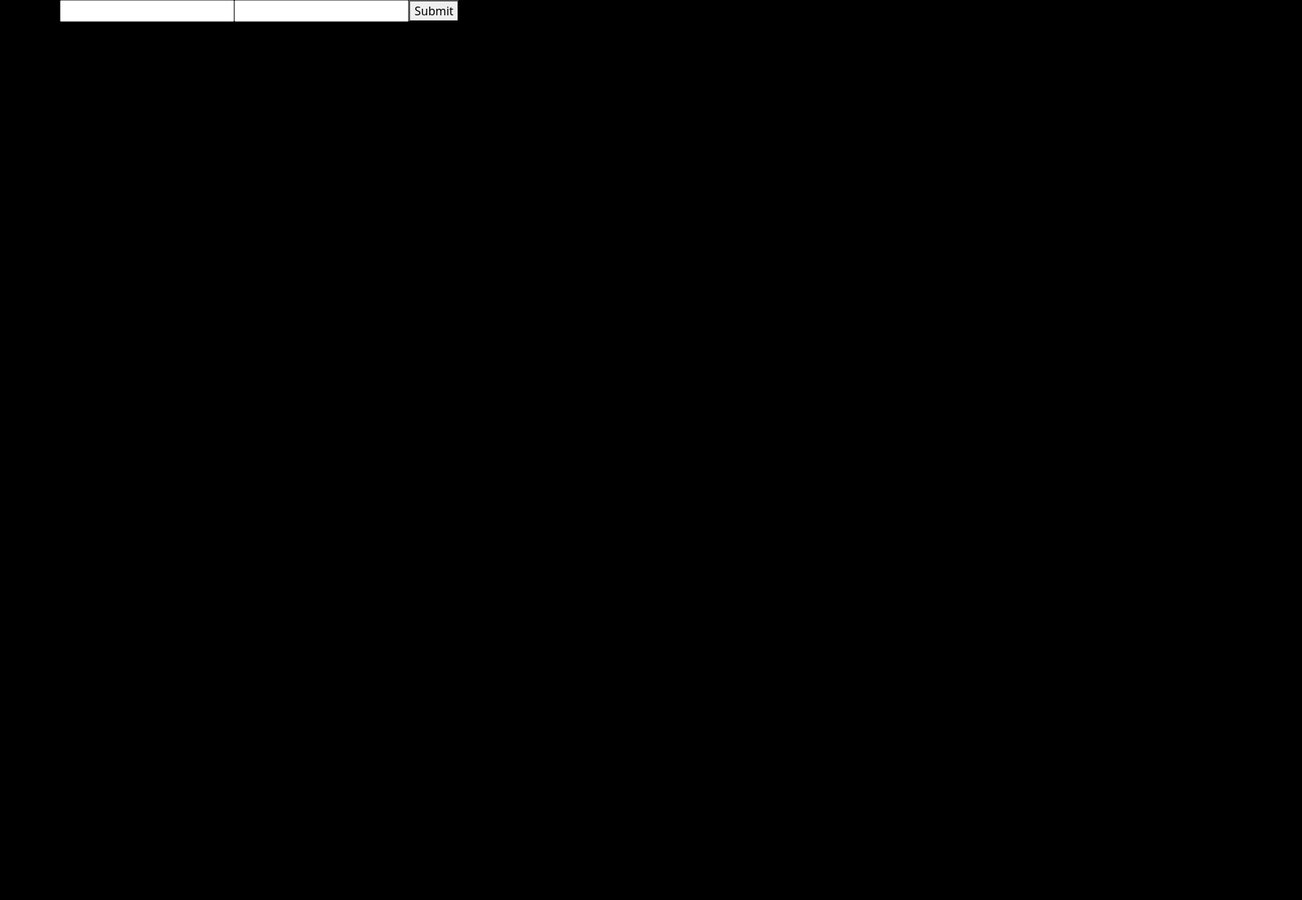
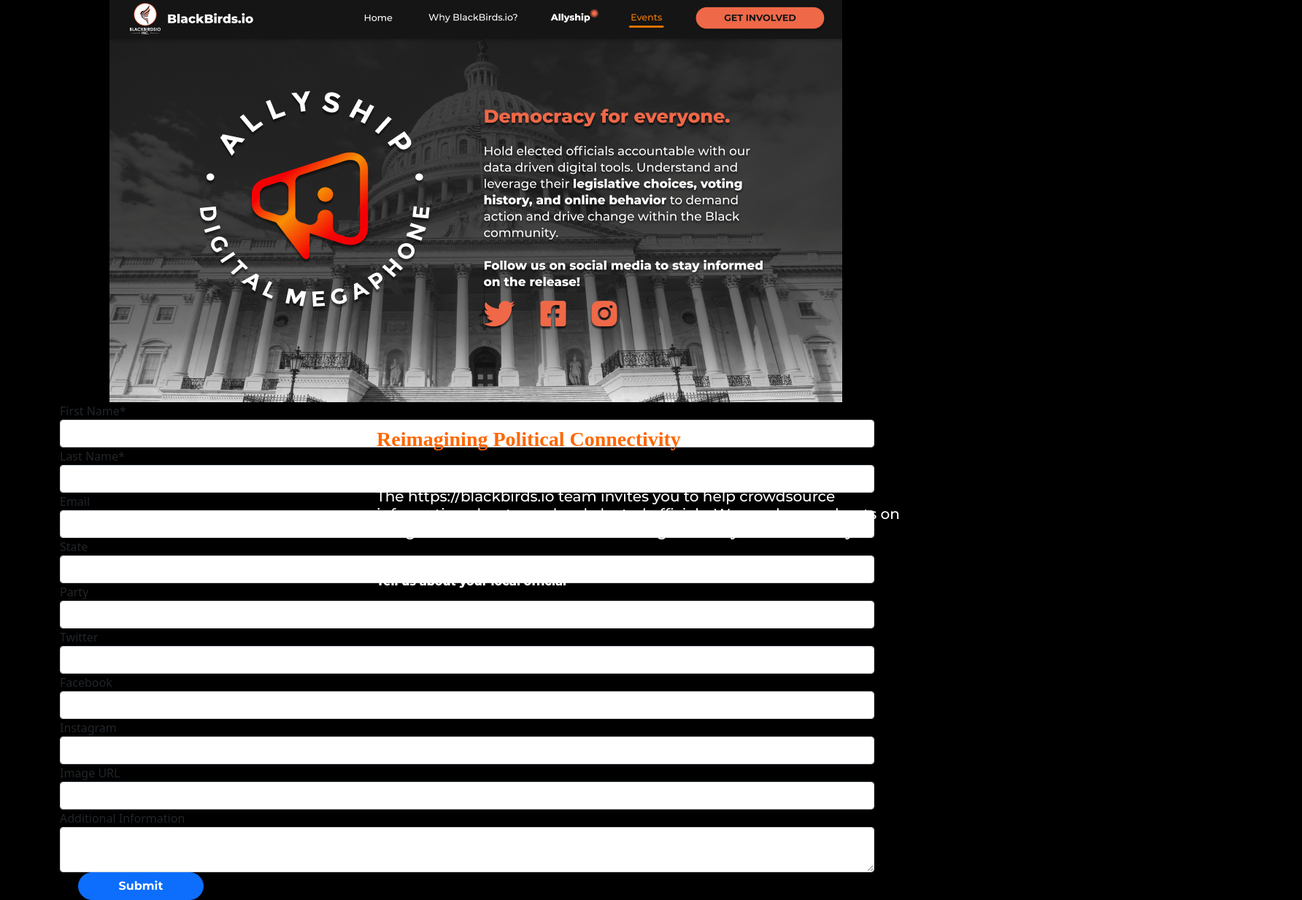
Before and after one commit to e0marina/react-dev-challenge, a React (Create React App) app: page / in a window 1280 px wide. Shown: the whole page at 73% size, 1784 px wide, since content can reach past the window. Before the commit the page ends 800 px from the top, so only its background shows below. Built offline with nearby package versions, Linux system fonts and the light colour scheme; a web font is replaced by a local one.

Commit message:
getting somewhere with validation

```diff
--- a/package.json
+++ b/package.json
@@ -6,7 +6,7 @@
     "@testing-library/jest-dom": "^5.11.4",
     "@testing-library/react": "^11.1.0",
     "@testing-library/user-event": "^12.1.10",
-    "bootstrap": "^5.0.2",
+    "bootstrap": "^5.1.0",
     "formik": "^2.2.9",
     "react": "^17.0.2",
     "react-bootstrap": "^2.0.0-beta.4",
--- a/src/components/form.js
+++ b/src/components/form.js
@@ -1,68 +1,18 @@
-import React, { useState } from 'react';
-import { Form, Button, Col } from 'react-bootstrap';
-import { Link } from 'react-router-dom';
+import React from 'react';
+import { Formik, Field, Form } from 'formik';
+// import { Form, Button, Col } from 'react-bootstrap';
+//import { Link } from 'react-router-dom';
+import 'bootstrap/dist/css/bootstrap.min.css';
 
 const FormWrapper = () => {
-  const formFieldArr = [
-    {
-      id: 'formBasicFirstName',
-      label: 'First Name *',
-      placeholder: 'First Name',
-      name: 'firstname',
-    },
-    {
-      id: 'formBasicLastName',
-      label: 'Last Name *',
-      placeholder: 'Last Name',
-      name: 'lastname',
-    },
-    {
-      id: 'formBasicEmail',
-      label: 'Email',
-      placeholder: 'Email',
-      name: 'email',
-    },
-    {
-      id: 'formBasicState',
-      label: 'State',
-      placeholder: 'State',
-      name: 'state',
-    },
-    {
-      id: 'formBasicParty',
-      label: 'Party',
-      placeholder: 'Party',
-      name: 'party',
-    },
-    {
-      id: 'formBasicTwitter',
-      label: 'Twitter',
-      placeholder: 'Twitter',
-      name: 'twitter',
-    },
-    {
-      id: 'formBasicFacebook',
-      label: 'Facebook',
-      placeholder: 'Facebook',
-      name: 'facebook',
-    },
-    {
-      id: 'formBasicInstagram',
-      label: 'Instagram',
-      placeholder: 'Instagram',
-      name: 'instagram',
-    },
-    {
-      id: 'formBasicImageUrl',
-      label: 'Image Url',
-      placeholder: 'Image Url',
-      name: 'imageurl',
-    },
-  ];
-
-  const initialInputState = {
-    firstname: '',
-    lastname: '',
+  return (
+    <>
+      {/* <Col></Col>
+      <Col> */}
+      <Formik
+        initialValues={{
+          firstName: '',
+          lastName: '',
           email: '',
           state: '',
           party: '',
@@ -70,72 +20,79 @@ const FormWrapper = () => {
           facebook: '',
           instagram: '',
           imageurl: '',
-    textarea: '',
-  };
-  const [eachEntry, setEachEntry] = useState(initialInputState);
-
-  const {
-    firstname,
-    lastname,
-    email,
-    state,
-    party,
-    twitter,
-    facebook,
-    instagram,
-    imageurl,
-    textarea,
-  } = eachEntry;
-
-  const handleInputChange = (e) => {
-    setEachEntry({ ...eachEntry, [e.target.name]: e.target.value });
-  };
-
-  const [checked, setChecked] = useState(false);
-  const handleCheckClick = () => setChecked(!checked);
-
-  const handleSubmit = (e) => {
-    localStorage.setItem('candidate', JSON.stringify(eachEntry));
-    window.scrollTo(0, 0);
-  };
-
-  return (
-    <>
-      <Col></Col>
-      <Col>
-        <Form className='form-body'>
-          {formFieldArr.map((field, idx) => (
-            <Form.Group className='mb-3' controlId={field.id} key={idx}>
-              <Form.Label className='form-label'>{field.label}</Form.Label>
-              <Form.Control
-                size='sm'
-                type='text'
-                name={field.name}
-                placeholder={field.placeholder}
-                onChange={handleInputChange}
-              />
-            </Form.Group>
-          ))}
-          <Form.Group className='mb-3' controlId='exampleForm.ControlTextarea1'>
-            <Form.Label>Additional Information</Form.Label>
-            <Form.Control
-              as='textarea'
-              rows={5}
-              name='textarea'
-              onChange={handleInputChange}
-            />
-          </Form.Group>
-          <Form.Group className='mb-3' controlId='formBasicCheckbox'>
-            <Form.Check
-              className='check'
-              name='checkbox'
-              type='checkbox'
-              onClick={handleCheckClick}
-              label='By checking this box, you acknowledge you are at least 18 years of age.'
-            />
-          </Form.Group>
-        </Form>
-        <div className='btn-group'>
+          content: '',
+        }}
+        validate={(values) => {
+          const errors = {};
+          if (!values.firstName) {
+            errors.first = 'Required';
+          }
+          return errors;
+        }}
+        onSubmit={(values, { setSubmitting }) => {
+          setTimeout(() => {
+            alert(JSON.stringify(values, null, 2));
+            setSubmitting(false);
+          }, 1000);
+          // if (values.firstName && values.lastName) {
+          //   console.log(values);
+          // } else {
+          //   console.log('required');
+          // }
+        }}
+      >
+        {({ isSubmitting }) => (
+          <Form>
+            <div className='form-group'>
+              <label htmlFor='firstName'>First Name*</label>
+              <Field name='firstName' className='form-control' type='text' />
+            </div>
+            <div className='form-group'>
+              <label htmlFor='lastName'>Last Name*</label>
+              <Field name='lastName' className='form-control' type='text' />
+            </div>
+            <div className='form-group'>
+              <label htmlFor='email'>Email</label>
+              <Field name='email' className='form-control' type='text' />
+            </div>
+            <div className='form-group'>
+              <label htmlFor='state'>State</label>
+              <Field name='state' className='form-control' type='text' />
+            </div>
+            <div className='form-group'>
+              <label htmlFor='party'>Party</label>
+              <Field name='party' className='form-control' type='text' />
+            </div>
+            <div className='form-group'>
+              <label htmlFor='twitter'>Twitter</label>
+              <Field name='twitter' className='form-control' type='text' />
+            </div>
+            <div className='form-group'>
+              <label htmlFor='facebook'>Facebook</label>
+              <Field name='facebook' className='form-control' type='text' />
+            </div>
+            <div className='form-group'>
+              <label htmlFor='instagram'>Instagram</label>
+              <Field name='instagram' className='form-control' type='text' />
+            </div>
+            <div className='form-group'>
+              <label htmlFor='imageurl'>Image URL</label>
+              <Field name='imageurl' className='form-control' type='text' />
+            </div>
+            <div className='form-group'>
+              <label htmlFor='content'>Additional Information</label>
+              <Field name='content' className='form-control' as='textarea' />
+            </div>
+            <div className='form-group'>
+              <button
+                type='submit'
+                className='btn btn-primary'
+                disabled={isSubmitting}
+              >
+                {isSubmitting ? 'Please wait...' : 'Submit'}
+              </button>
+            </div>
+            {/* < div className='btn-group'>
                 <Link to='/success'>
                   <Button
                     className='btn'
@@ -146,6 +103,7 @@ const FormWrapper = () => {
                     SUBMIT
                   </Button>
                 </Link>
+
                 <Link to='/finish'>
                   <Button className='btn' id='white-btn'>
                     FINISHED
@@ -154,9 +112,12 @@ const FormWrapper = () => {
                 <Button className='btn' id='orange-btn'>
                   LIST ALL
                 </Button>
-        </div>
-      </Col>
-      <Col></Col>
+              </div> */}
+          </Form>
+        )}
+      </Formik>
+      {/* </Col>
+      <Col></Col> */}
     </>
   );
 };
--- a/src/components/mainWrapper.js
+++ b/src/components/mainWrapper.js
@@ -3,19 +3,18 @@ import { Container, Row } from 'react-bootstrap';
 import Header from './header';
 import SubHeader from './subHeader';
 import SubText from './subText';
-// import Form from './form';
-import ValidatedForm from './validatedForm';
-import Footer from './footer';
+import Form from './form';
+// import Footer from './footer';
 
 const FormWrapper = () => {
   return (
     <>
       <Container fluid className='container'>
-        {/* <Header />
+        <Header />
         <SubHeader />
-        <SubText /> */}
+        <SubText />
         <Row>
-          <ValidatedForm />
+          <Form />
         </Row>
         {/* <Footer /> */}
       </Container>
--- a/src/components/validatedForm.js
+++ /dev/null
@@ -1,58 +0,0 @@
-import React from 'react';
-import { Formik } from 'formik';
-
-const Basic = () => (
-  <div>
-    <Formik
-      initialValues={{ first: '', last: '' }}
-      validate={(values) => {
-        const errors = {};
-        if (!values.first) {
-          errors.first = 'Required';
-        }
-        return errors;
-      }}
-      onSubmit={(values, { setSubmitting }) => {
-        setTimeout(() => {
-          alert(JSON.stringify(values, null, 2));
-          setSubmitting(false);
-        }, 400);
-      }}
-    >
-      {({
-        values,
-        errors,
-        touched,
-        handleChange,
-        handleBlur,
-        handleSubmit,
-        isSubmitting,
-        /* and other goodies */
-      }) => (
-        <form onSubmit={handleSubmit}>
-          <input
-            type='text'
-            name='first'
-            onChange={handleChange}
-            onBlur={handleBlur}
-            value={values.first}
-          />
-          {errors.first && touched.first && errors.first}
-          <input
-            type='text'
-            name='last'
-            onChange={handleChange}
-            onBlur={handleBlur}
-            value={values.last}
-          />
-          {errors.last && touched.last && errors.last}
-          <button type='submit' disabled={isSubmitting}>
-            Submit
-          </button>
-        </form>
-      )}
-    </Formik>
-  </div>
-);
-
-export default Basic;
```
Also changed, not shown: src/components/oldform.js (added, +165 -0 lines), 2 other files (tests, documents, lock files or other folders). Lines whose indentation alone changed are shown as unchanged.
